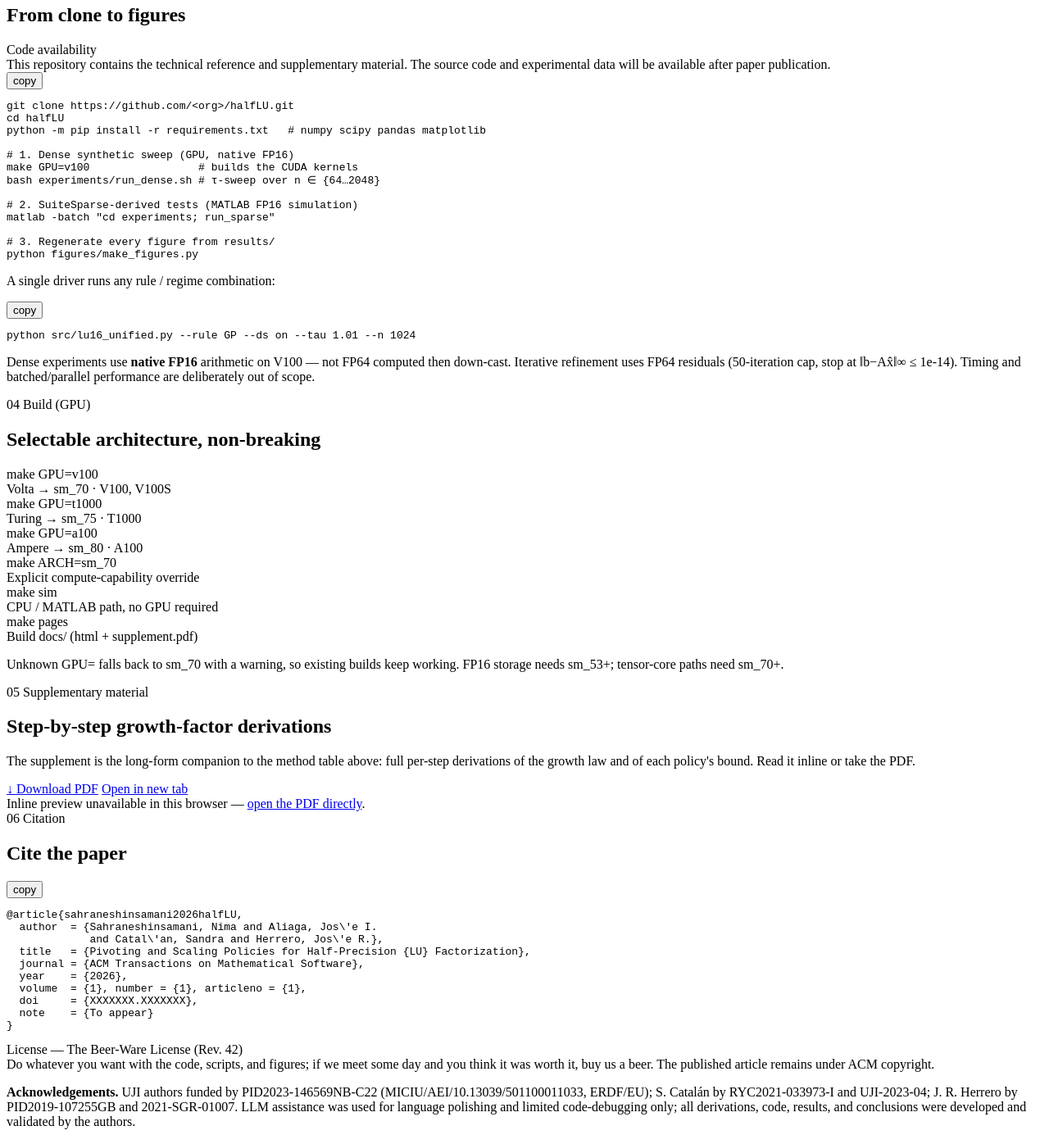
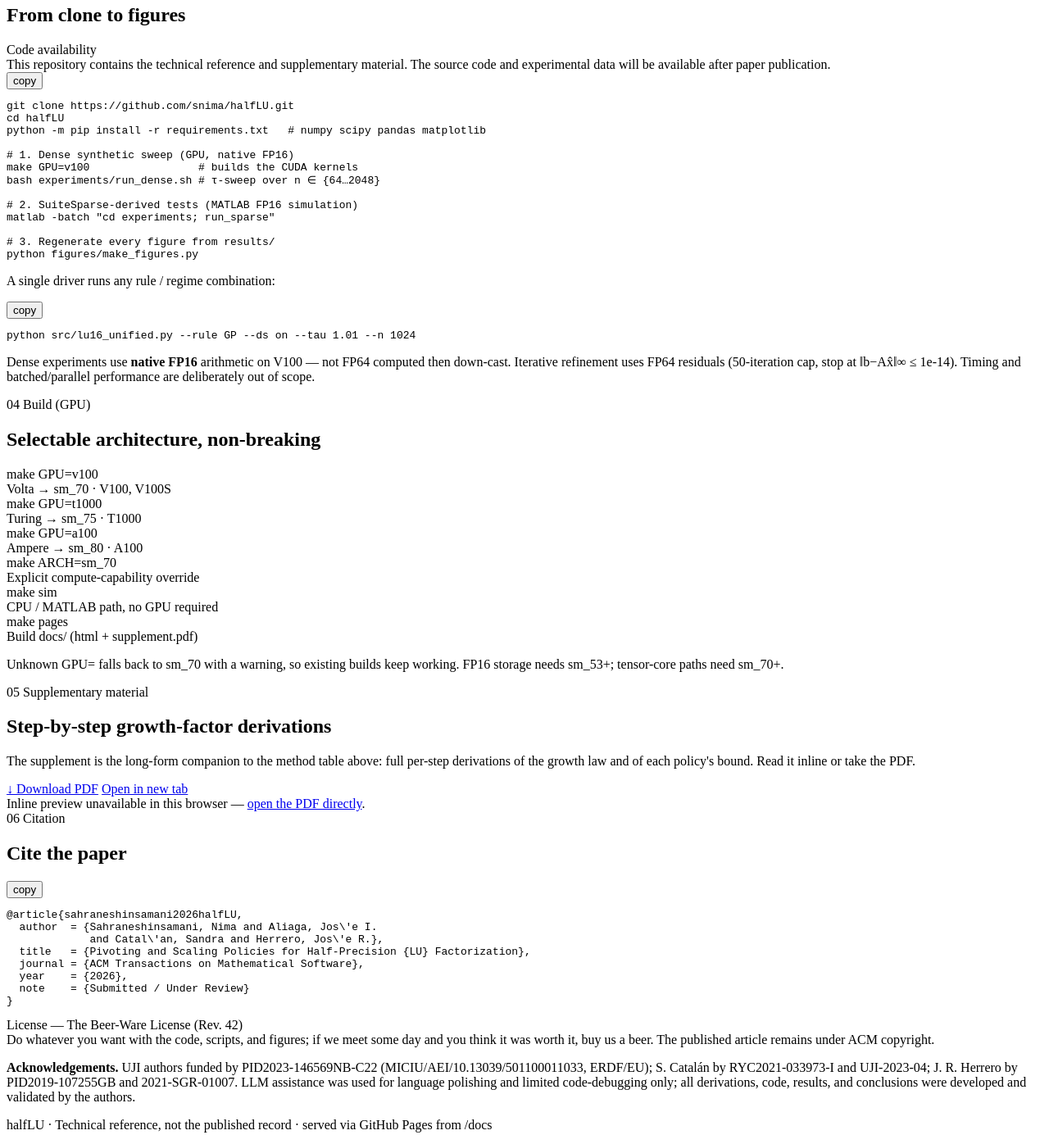
Before and after one commit to snima/halfLU, a plain HTML site: page docs/index.html in a window 1280 px wide. Shown: the part 2540-3925 px from the top of the page at 82% size. Drawn offline with Linux system fonts and the light colour scheme.

Commit message:
Add files via upload

```diff
--- a/docs/index.html
+++ b/docs/index.html
@@ -367,7 +367,7 @@
     </div>
     <div class="codewrap">
       <button class="cbtn" onclick="copyBox(this)">copy</button>
-      <pre><code><span class="c-key">git</span> clone https://github.com/&lt;org&gt;/halfLU.git
+      <pre><code><span class="c-key">git</span> clone https://github.com/snima/halfLU.git
 <span class="c-key">cd</span> halfLU
 python -m pip install -r requirements.txt   <span class="c-com"># numpy scipy pandas matplotlib</span>
 
@@ -447,9 +447,7 @@
   title   = {Pivoting and Scaling Policies for Half-Precision {LU} Factorization},
   journal = {ACM Transactions on Mathematical Software},
   year    = {2026},
-  volume  = {1}, number = {1}, articleno = {1},
-  doi     = {XXXXXXX.XXXXXXX},
-  note    = {To appear}
+  note    = {Submitted / Under Review}
 }</code></pre>
     </div>
   </div>
```
Also changed, not shown: 1 other file.
